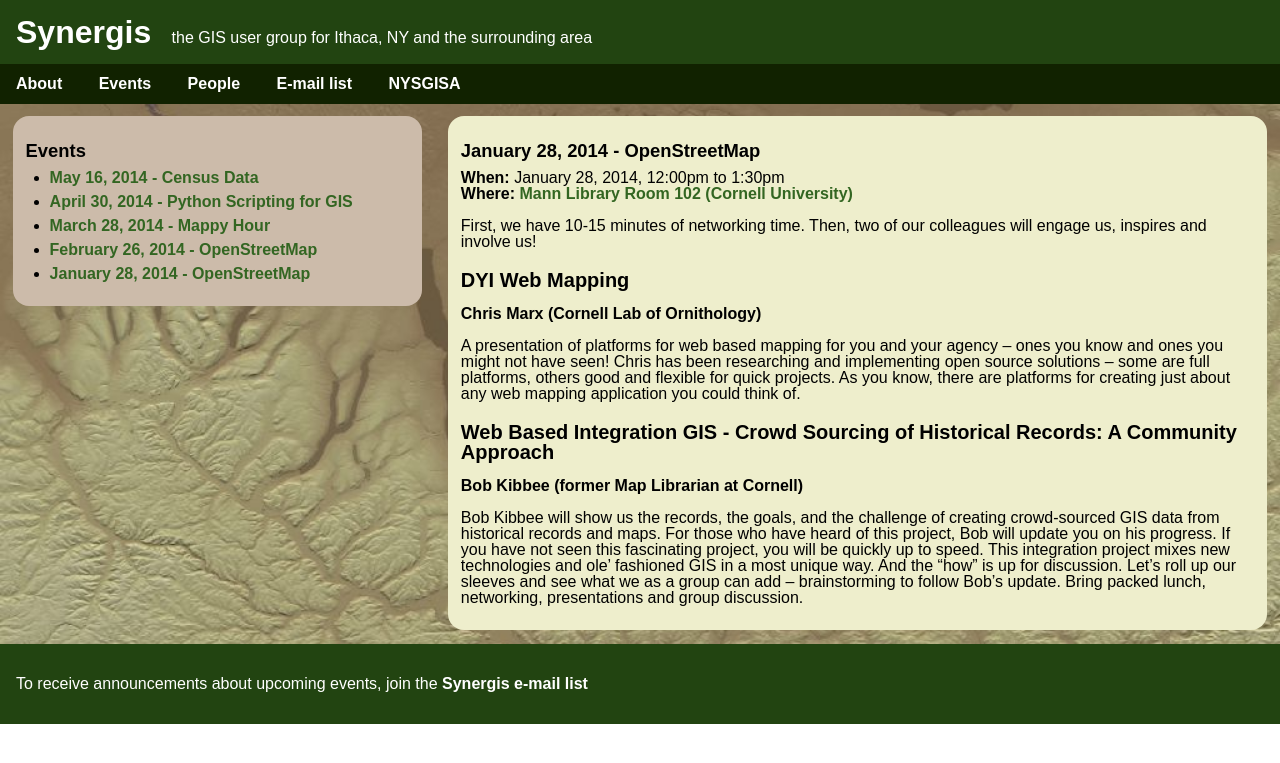
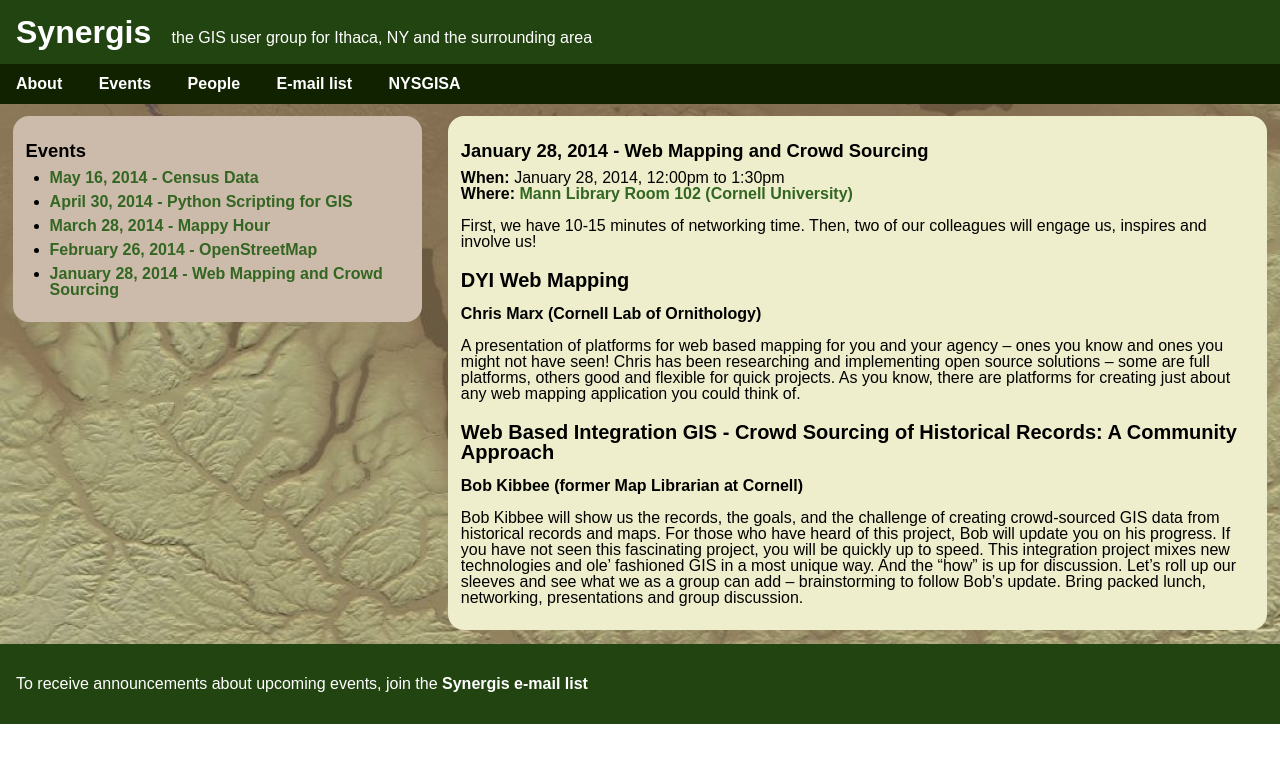
Before and after one commit to synergis-ny/synergis-ny.github.io, a Jekyll site: the page built from _posts/events/2014-01-28-webmapping-crowd-sourcing.md, in a window 1280 px wide. Shown: the top 763 px of the page. Built offline with Jekyll 4.4.1, drawn with Linux system fonts in a browser that asks for light colours.

Commit message:
Update 2014-01-28-webmapping-crowd-sourcing.md

```diff
--- a/_posts/events/2014-01-28-webmapping-crowd-sourcing.md
+++ b/_posts/events/2014-01-28-webmapping-crowd-sourcing.md
@@ -1,6 +1,6 @@
 ---
 layout: event
-title: January 28, 2014 - OpenStreetMap
+title: January 28, 2014 - Web Mapping and Crowd Sourcing
 location: Mann Library Room 102 (Cornell University)
 address: Mann Library, Cornell University
 time: 12:00pm to 1:30pm
```
